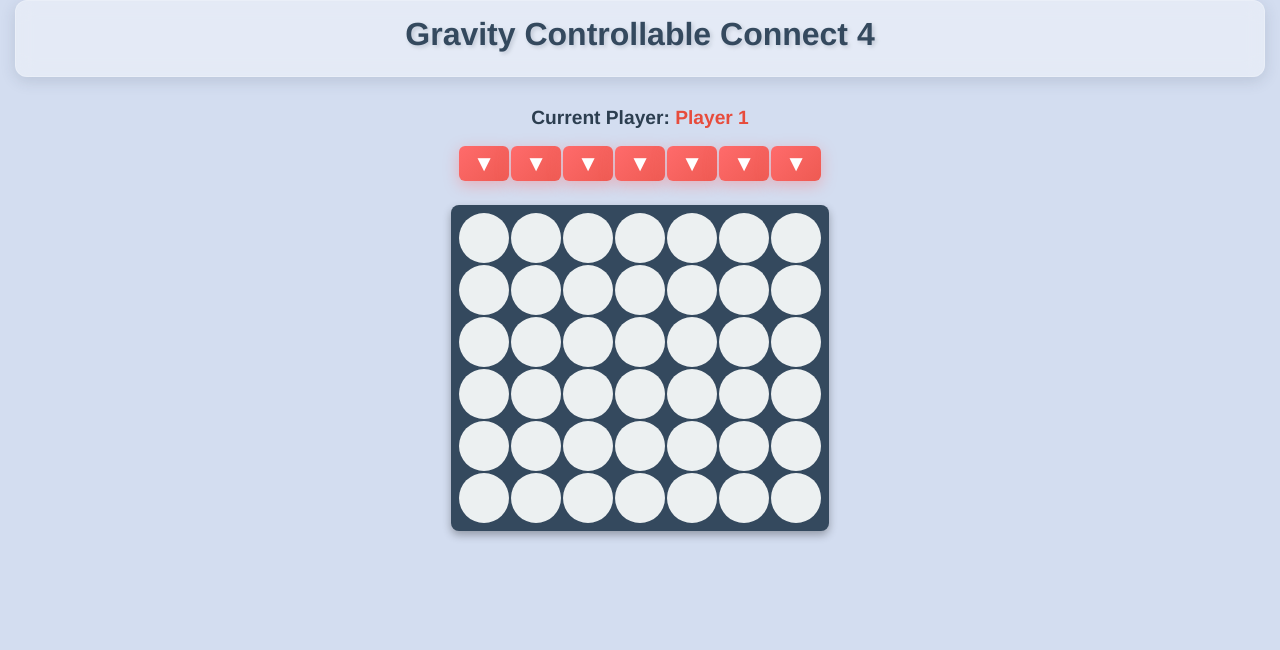
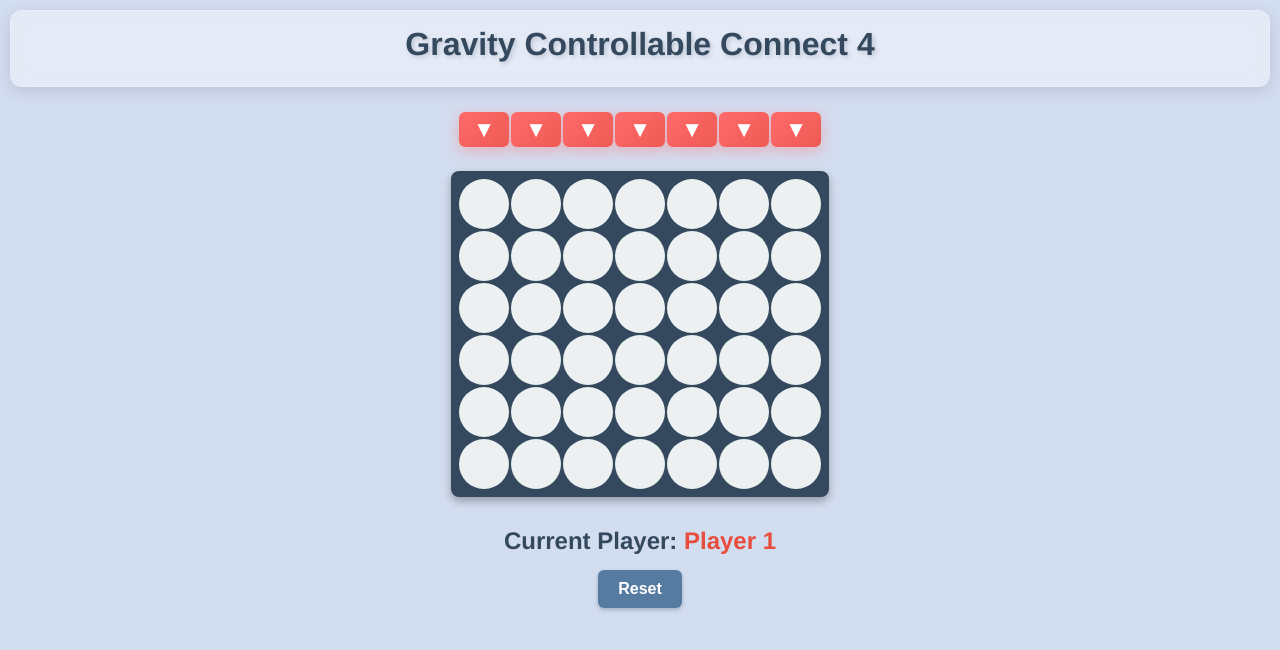
Before and after one commit to arad166/gravity-controllable-connect4, a React (Create React App) app: page / in a window 1280 px wide. Shown: the top 650 px of the page. Built offline with nearby package versions, Linux system fonts and the light colour scheme.

Commit message:
minor fix

```diff
--- a/src/App.css
+++ b/src/App.css
@@ -10,7 +10,7 @@
   background-color: rgba(255, 255, 255, 0.4);
   backdrop-filter: blur(10px);
   border-radius: 12px;
-  margin: 0 15px 15px 15px;
+  margin: 10px 10px 10px 10px;
   box-shadow: 0 4px 15px rgba(44, 62, 80, 0.15);
   border: 1px solid rgba(255, 255, 255, 0.2);
 }
--- a/src/App.tsx
+++ b/src/App.tsx
@@ -23,6 +23,7 @@ function App() {
         <GameInfo
           gameStatus={gameState.gameStatus}
           winner={gameState.winner}
+          currentPlayer={gameState.currentPlayer}
           onReset={resetGame}
         />
       </main>
--- a/src/components/Board.tsx
+++ b/src/components/Board.tsx
@@ -15,12 +15,6 @@ export const Board: React.FC<BoardProps> = ({ board, onColumnClick, currentPlaye
 
   return (
     <div className="board">
-      <div className="board-header">
-        <div className="current-player">
-          Current Player: <span className={`player-${currentPlayer}`}>Player {currentPlayer}</span>
-        </div>
-      </div>
-
       {/* 矢印インジケーター */}
       <div className="arrow-indicators">
         {Array.from({ length: 7 }, (_, colIndex) => (
--- a/src/components/GameInfo.css
+++ b/src/components/GameInfo.css
@@ -11,6 +11,7 @@
   font-weight: bold;
   text-align: center;
   animation: fadeIn 0.5s ease-in;
+  color: #34495e; /* デフォルトの色（Current Player: の部分） */
 }
 
 .status-message.won {
@@ -31,8 +32,23 @@
   color: #f39c12;
 }
 
+/* ゲーム中のメッセージ（Current Player: の部分はデフォルト色、Player N の部分のみ色を変更） */
+.status-message.playing {
+  color: #34495e; /* Current Player: の部分の色 */
+}
+
+/* プレイヤー1の色（赤系） - Player N の部分のみ */
+.status-message.playing.player-1 .player-name {
+  color: #e74c3c;
+}
+
+/* プレイヤー2の色（青系） - Player N の部分のみ */
+.status-message.playing.player-2 .player-name {
+  color: #3498db;
+}
+
 .reset-button {
-  background-color: #3498db;
+  background-color: #567ba0; /* 紺色に変更 */
   color: white;
   border: none;
   padding: 10px 20px;
@@ -41,13 +57,13 @@
   border-radius: 6px;
   cursor: pointer;
   transition: all 0.2s ease;
-  box-shadow: 0 2px 4px rgba(52, 152, 219, 0.3);
+  box-shadow: 0 2px 4px rgba(44, 62, 80, 0.3);
 }
 
 .reset-button:hover {
-  background-color: #2980b9;
+  background-color:  #6890b8; /* ホバー時は少し明るい紺色 */
   transform: translateY(-2px);
-  box-shadow: 0 4px 8px rgba(52, 152, 219, 0.4);
+  box-shadow: 0 4px 8px rgba(44, 62, 80, 0.4);
 }
 
 .reset-button:active {
--- a/src/components/GameInfo.tsx
+++ b/src/components/GameInfo.tsx
@@ -5,10 +5,11 @@ import './GameInfo.css';
 interface GameInfoProps {
   gameStatus: GameStatus;
   winner: number | null;
+  currentPlayer: number; // 現在のプレイヤーを追加
   onReset: () => void;
 }
 
-export const GameInfo: React.FC<GameInfoProps> = ({ gameStatus, winner, onReset }) => {
+export const GameInfo: React.FC<GameInfoProps> = ({ gameStatus, winner, currentPlayer, onReset }) => {
   const getStatusMessage = () => {
     switch (gameStatus) {
       case 'won':
@@ -16,7 +17,7 @@ export const GameInfo: React.FC<GameInfoProps> = ({ gameStatus, winner, onReset
       case 'draw':
         return "Draw!";
       default:
-        return null;
+        return `Current Player: <span class="player-name">Player ${currentPlayer}</span>`;
     }
   };
 
@@ -27,22 +28,43 @@ export const GameInfo: React.FC<GameInfoProps> = ({ gameStatus, winner, onReset
     if (gameStatus === 'won' && winner) {
       return `status-message won player-${winner}`;
     }
+    if (gameStatus === 'playing') {
+      return `status-message playing player-${currentPlayer}`;
+    }
     return `status-message ${gameStatus}`;
+  };
+
+  // ボタンのテキストを動的に設定
+  const getButtonText = () => {
+    if (gameStatus === 'won' || gameStatus === 'draw') {
+      return 'Play Again';
+    }
+    return 'Reset';
+  };
+
+  // ゲーム中のメッセージをJSXで表示（HTMLタグを含む場合）
+  const renderStatusMessage = () => {
+    if (gameStatus === 'playing') {
+      return (
+        <>
+          Current Player: <span className="player-name">Player {currentPlayer}</span>
+        </>
+      );
+    }
+    return statusMessage;
   };
 
   return (
     <div className="game-info">
-      {statusMessage && (
-        <div className={getStatusMessageClass()}>
-          {statusMessage}
-        </div>
-      )}
+      {/* 常にメッセージを表示（ゲーム中は現在のプレイヤー、終了時は結果） */}
+      <div className={getStatusMessageClass()}>
+        {renderStatusMessage()}
+      </div>
 
-      {(gameStatus === 'won' || gameStatus === 'draw') && (
-        <button className="reset-button" onClick={onReset}>
-          Play Again
-        </button>
-      )}
+      {/* 常にボタンを表示して位置を固定 */}
+      <button className="reset-button" onClick={onReset}>
+        {getButtonText()}
+      </button>
     </div>
   );
 };
```
